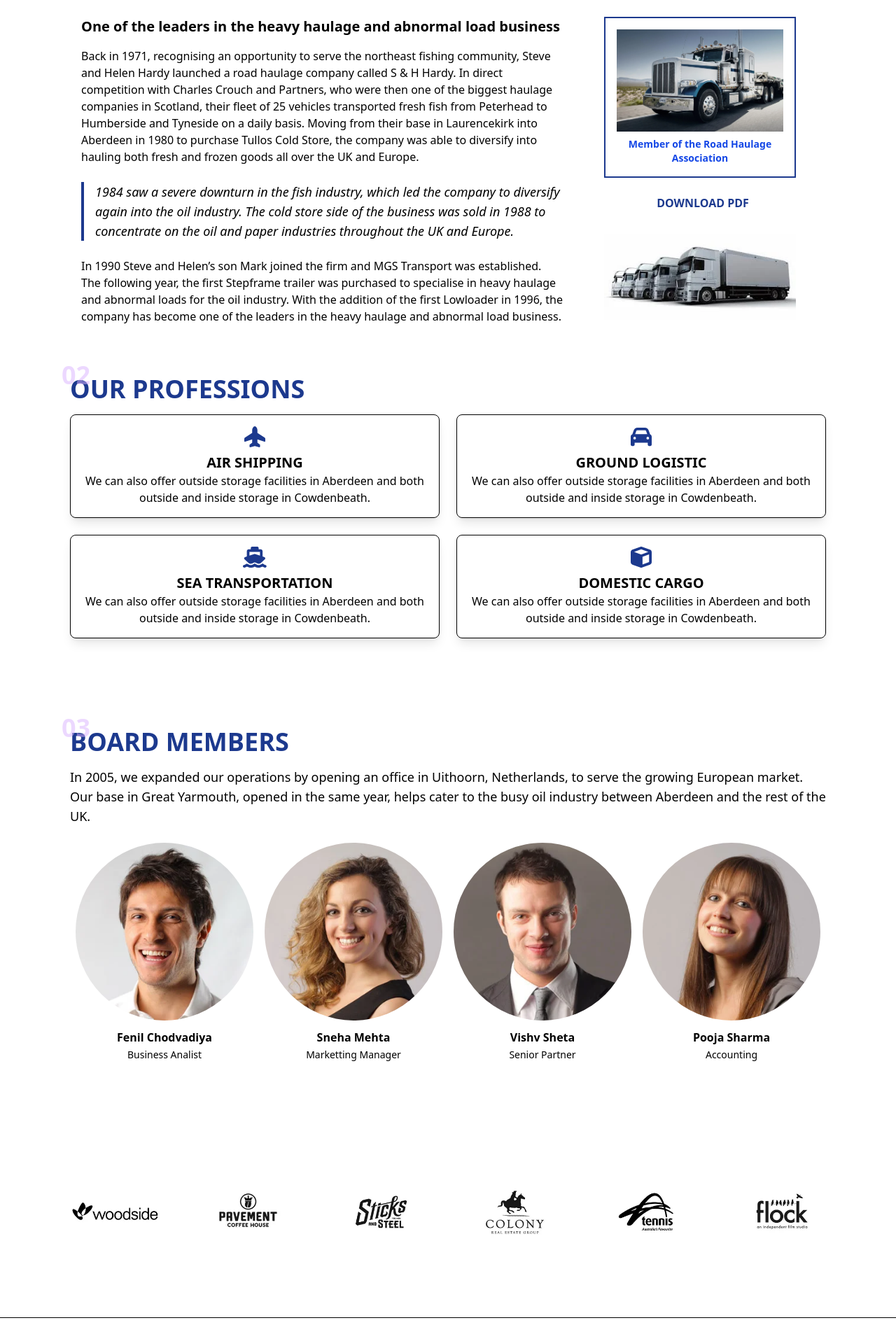
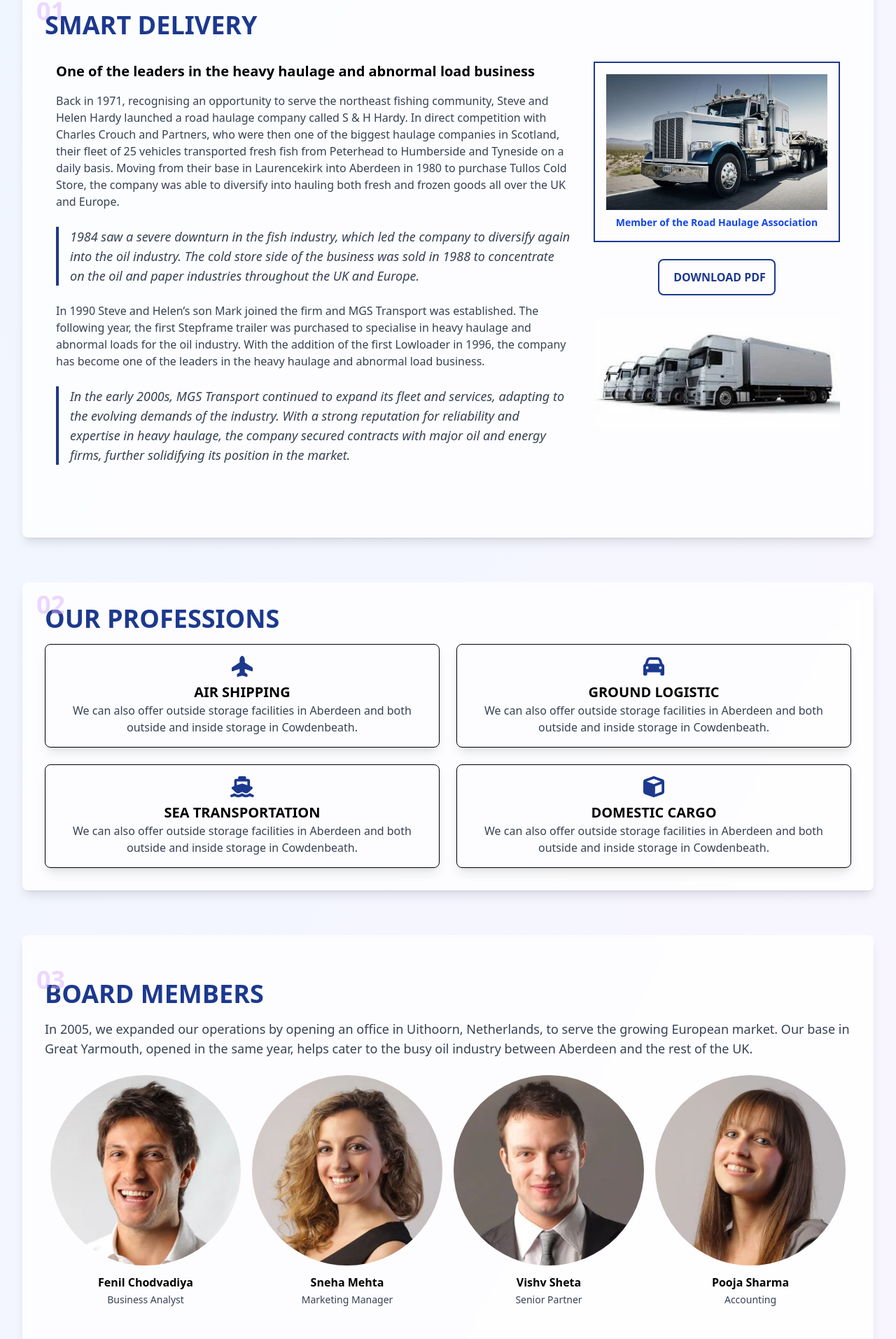
Before and after one commit to Fenil412/Mined_Hackathon_2025, a React (Vite) app in the folder client/: page /about in a window 1280 px wide. Shown: the part 180-2093 px from the top of the page at 70% size. Built offline with nearby package versions, Linux system fonts and the light colour scheme.

Commit message:
Responsive Webpages

```diff
--- a/client/package.json
+++ b/client/package.json
@@ -13,13 +13,17 @@
     "@fortawesome/free-solid-svg-icons": "^6.7.2",
     "@fortawesome/react-fontawesome": "^0.2.2",
     "@tailwindcss/vite": "^4.0.1",
+    "autoprefixer": "^10.4.20",
     "axios": "^1.7.9",
+    "leaflet": "^1.9.4",
+    "postcss": "^8.5.2",
     "react": "^18.3.1",
     "react-dom": "^18.3.1",
     "react-helmet": "^6.1.0",
+    "react-leaflet": "^4.2.1",
     "react-router": "^7.1.4",
     "react-router-dom": "^7.1.4",
-    "tailwindcss": "^4.0.1"
+    "tailwindcss": "^4.0.6"
   },
   "devDependencies": {
     "@eslint/js": "^9.17.0",
--- a/client/src/components/About/About.jsx
+++ b/client/src/components/About/About.jsx
@@ -1,9 +1,6 @@
 import React from "react";
 import { FontAwesomeIcon } from "@fortawesome/react-fontawesome";
-import { faPlaneUp } from "@fortawesome/free-solid-svg-icons";
-import { faCar } from "@fortawesome/free-solid-svg-icons";
-import { faShip } from "@fortawesome/free-solid-svg-icons";
-import { faCube } from "@fortawesome/free-solid-svg-icons";
+import { faPlaneUp, faCar, faShip, faCube } from "@fortawesome/free-solid-svg-icons";
 import truck from "../../../photos/truck.webp";
 import truck2 from "../../../photos/truck2.webp";
 import member1 from "../../../photos/member1.webp";
@@ -18,10 +15,35 @@ import logo5 from "../../../photos/logo5.webp";
 import logo6 from "../../../photos/logo6.webp";
 
 const About = () => {
+  // Array of member data
+  const members = [
+    {
+      name: "Fenil Chodvadiya",
+      role: "Business Analyst",
+      image: member1,
+    },
+    {
+      name: "Sneha Mehta",
+      role: "Marketing Manager",
+      image: member2,
+    },
+    {
+      name: "Vishv Sheta",
+      role: "Senior Partner",
+      image: member3,
+    },
+    {
+      name: "Pooja Sharma",
+      role: "Accounting",
+      image: member4,
+    },
+  ];
+
   return (
-    <div className="ml-25 mr-25">
-      <section className="about-us py-16">
-        <div className="container mx-auto">
+    <div className="min-h-screen bg-gradient-to-br from-blue-50 to-purple-50 py-16">
+      <div className="container mx-auto px-4 sm:px-6 lg:px-8">
+        {/* Section 1: SMART DELIVERY */}
+        <section className="about-us py-16 bg-white/80 backdrop-blur-sm rounded-lg shadow-lg hover:shadow-xl transition-shadow duration-300 p-8 mb-16">
           <div className="row">
             <div className="col-xs-12">
               <h3 className="section-title text-4xl text-blue-900 font-bold mb-4 relative z-10">
@@ -36,41 +58,46 @@ const About = () => {
               {/* Left Side - Three Paragraphs + Blockquote */}
               <div className="w-full md:w-2/3 p-4">
                 <h5 className="lead font-bold text-xl mb-4">
-                  One of the leaders in the heavy haulage and abnormal load
-                  business
+                  One of the leaders in the heavy haulage and abnormal load business
                 </h5>
-                <p className="mb-4">
-                  Back in 1971, recognising an opportunity to serve the
-                  northeast fishing community, Steve and Helen Hardy launched a
-                  road haulage company called S & H Hardy. In direct competition
-                  with Charles Crouch and Partners, who were then one of the
-                  biggest haulage companies in Scotland, their fleet of 25
-                  vehicles transported fresh fish from Peterhead to Humberside
-                  and Tyneside on a daily basis. Moving from their base in
-                  Laurencekirk into Aberdeen in 1980 to purchase Tullos Cold
-                  Store, the company was able to diversify into hauling both
-                  fresh and frozen goods all over the UK and Europe.
+                <p className="mb-4 text-gray-700">
+                  Back in 1971, recognising an opportunity to serve the northeast
+                  fishing community, Steve and Helen Hardy launched a road haulage
+                  company called S & H Hardy. In direct competition with Charles
+                  Crouch and Partners, who were then one of the biggest haulage
+                  companies in Scotland, their fleet of 25 vehicles transported
+                  fresh fish from Peterhead to Humberside and Tyneside on a daily
+                  basis. Moving from their base in Laurencekirk into Aberdeen in
+                  1980 to purchase Tullos Cold Store, the company was able to
+                  diversify into hauling both fresh and frozen goods all over the
+                  UK and Europe.
                 </p>
-                <blockquote className="italic text-lg border-l-4 pl-4 border-blue-900 my-6">
+                <blockquote className="italic text-lg border-l-4 pl-4 border-blue-900 my-6 text-gray-700">
                   1984 saw a severe downturn in the fish industry, which led the
-                  company to diversify again into the oil industry. The cold
-                  store side of the business was sold in 1988 to concentrate on
-                  the oil and paper industries throughout the UK and Europe.
+                  company to diversify again into the oil industry. The cold store
+                  side of the business was sold in 1988 to concentrate on the oil
+                  and paper industries throughout the UK and Europe.
                 </blockquote>
-                <p className="mb-4">
+                <p className="mb-4 text-gray-700">
                   In 1990 Steve and Helen’s son Mark joined the firm and MGS
-                  Transport was established. The following year, the first
-                  Stepframe trailer was purchased to specialise in heavy haulage
-                  and abnormal loads for the oil industry. With the addition of
-                  the first Lowloader in 1996, the company has become one of the
-                  leaders in the heavy haulage and abnormal load business.
+                  Transport was established. The following year, the first Stepframe
+                  trailer was purchased to specialise in heavy haulage and abnormal
+                  loads for the oil industry. With the addition of the first
+                  Lowloader in 1996, the company has become one of the leaders in
+                  the heavy haulage and abnormal load business.
                 </p>
+                <blockquote className="italic text-lg border-l-4 pl-4 border-blue-900 my-6 text-gray-700">
+                  In the early 2000s, MGS Transport continued to expand its fleet and services,
+                  adapting to the evolving demands of the industry. With a strong reputation for
+                  reliability and expertise in heavy haulage, the company secured contracts with
+                  major oil and energy firms, further solidifying its position in the market.
+                </blockquote>
               </div>
 
               {/* Right Side - Images, Caption, and PDF Download */}
               <div className="w-full md:w-1/3 p-4 flex flex-col items-center">
                 {/* Common Bordered Container for First Truck & Caption */}
-                <div className="border-2 border-blue-900 p-4 mb-6 w-full md:w-5/6">
+                <div className="border-2 border-blue-900 p-4 mb-6 w-full hover:scale-105 hover:shadow-xl hover:border-blue-900 transition-all duration-300">
                   <img src={truck} alt="Truck" className="w-full h-auto mb-2" />
                   <figcaption className="text-center text-blue-700 text-sm font-semibold mt-2">
                     Member of the Road Haulage Association
@@ -78,8 +105,8 @@ const About = () => {
                 </div>
 
                 {/* PDF Download Section */}
-                <div className="pdf-catalog mb-4 flex items-center">
-                  <i className="icon-document text-2xl mr-2"></i>
+                <div className="pdf-catalog mb-4 flex items-center border-2 border-blue-900 p-3 rounded-lg hover:scale-105 hover:shadow-xl transition-all duration-300">
+                  <i className="icon-document text-2xl mr-2 text-blue-900"></i>
                   <a href="#" className="text-blue-900 font-bold">
                     DOWNLOAD PDF
                   </a>
@@ -88,13 +115,15 @@ const About = () => {
                 <img
                   src={truck2}
                   alt="Truck 2"
-                  className="w-full md:w-5/6 h-auto my-4"
+                  className="w-full h-auto my-4 hover:scale-105 hover:shadow-xl hover:border-2 hover:border-blue-900 transition-all duration-300"
                 />
               </div>
             </div>
+          </div>
+        </section>
 
-            <div className="col-md-8 col-sm-12">
-              <div className="about-features mt-10">
+        {/* Section 2: OUR PROFESSIONS */}
+        <section className="about-features mt-10 bg-white/80 backdrop-blur-sm rounded-lg shadow-lg hover:shadow-xl transition-shadow duration-300 p-8 mb-16">
           <div className="row">
             <div className="col-xs-12">
               <h3 className="section-title text-4xl text-blue-900 font-bold mb-4 relative z-10">
@@ -107,68 +136,62 @@ const About = () => {
             {/* Grid layout: 2 components per row */}
             <div className="grid grid-cols-1 md:grid-cols-2 gap-6">
               {/* Air Shipping */}
-                    <div className="flex flex-col items-center text-center p-4 border rounded-lg shadow-lg">
+              <div className="flex flex-col items-center text-center p-4 border rounded-lg shadow-lg hover:scale-105 hover:shadow-xl hover:border-2 hover:border-blue-900 transition-all duration-300">
                 <FontAwesomeIcon
                   icon={faPlaneUp}
                   className="text-3xl text-blue-900 mb-2"
                 />
                 <h5 className="text-xl font-semibold">AIR SHIPPING</h5>
-                      <p>
-                        We can also offer outside storage facilities in Aberdeen
-                        and both outside and inside storage in Cowdenbeath.
+                <p className="text-gray-700">
+                  We can also offer outside storage facilities in Aberdeen and both
+                  outside and inside storage in Cowdenbeath.
                 </p>
               </div>
 
               {/* Ground Logistic */}
-                    <div className="flex flex-col items-center text-center p-4 border rounded-lg shadow-lg">
+              <div className="flex flex-col items-center text-center p-4 border rounded-lg shadow-lg hover:scale-105 hover:shadow-xl hover:border-2 hover:border-blue-900 transition-all duration-300">
                 <FontAwesomeIcon
                   icon={faCar}
                   className="text-3xl text-blue-900 mb-2"
                 />
                 <h5 className="text-xl font-semibold">GROUND LOGISTIC</h5>
-                      <p>
-                        We can also offer outside storage facilities in Aberdeen
-                        and both outside and inside storage in Cowdenbeath.
+                <p className="text-gray-700">
+                  We can also offer outside storage facilities in Aberdeen and both
+                  outside and inside storage in Cowdenbeath.
                 </p>
               </div>
 
               {/* Sea Transportation */}
-                    <div className="flex flex-col items-center text-center p-4 border rounded-lg shadow-lg">
+              <div className="flex flex-col items-center text-center p-4 border rounded-lg shadow-lg hover:scale-105 hover:shadow-xl hover:border-2 hover:border-blue-900 transition-all duration-300">
                 <FontAwesomeIcon
                   icon={faShip}
                   className="text-3xl text-blue-900 mb-2"
                 />
-                      <h5 className="text-xl font-semibold">
-                        SEA TRANSPORTATION
-                      </h5>
-                      <p>
-                        We can also offer outside storage facilities in Aberdeen
-                        and both outside and inside storage in Cowdenbeath.
+                <h5 className="text-xl font-semibold">SEA TRANSPORTATION</h5>
+                <p className="text-gray-700">
+                  We can also offer outside storage facilities in Aberdeen and both
+                  outside and inside storage in Cowdenbeath.
                 </p>
               </div>
 
               {/* Domestic Cargo */}
-                    <div className="flex flex-col items-center text-center p-4 border rounded-lg shadow-lg">
+              <div className="flex flex-col items-center text-center p-4 border rounded-lg shadow-lg hover:scale-105 hover:shadow-xl hover:border-2 hover:border-blue-900 transition-all duration-300">
                 <FontAwesomeIcon
                   icon={faCube}
                   className="text-3xl text-blue-900 mb-2"
                 />
                 <h5 className="text-xl font-semibold">DOMESTIC CARGO</h5>
-                      <p>
-                        We can also offer outside storage facilities in Aberdeen
-                        and both outside and inside storage in Cowdenbeath.
+                <p className="text-gray-700">
+                  We can also offer outside storage facilities in Aberdeen and both
+                  outside and inside storage in Cowdenbeath.
                 </p>
-                    </div>
-                  </div>
-                </div>
-              </div>
               </div>
             </div>
           </div>
         </section>
 
-      <section className="members py-16">
-        <div className="container mx-auto">
+        {/* Section 3: BOARD MEMBERS */}
+        <section className="members py-16 bg-white/80 backdrop-blur-sm rounded-lg shadow-lg hover:shadow-xl transition-shadow duration-300 p-8 mb-16">
           <div className="row">
             <div className="col-xs-12 mb-6">
               <h3 className="section-title text-4xl text-blue-900 font-bold mb-4 relative z-10">
@@ -177,140 +200,56 @@ const About = () => {
                 </span>
                 BOARD MEMBERS
               </h3>
-              <p className="intro text-lg">
+              <p className="intro text-lg text-gray-700">
                 In 2005, we expanded our operations by opening an office in
                 Uithoorn, Netherlands, to serve the growing European market. Our
-                base in Great Yarmouth, opened in the same year, helps cater to
-                the busy oil industry between Aberdeen and the rest of the UK.
+                base in Great Yarmouth, opened in the same year, helps cater to the
+                busy oil industry between Aberdeen and the rest of the UK.
               </p>
             </div>
 
             {/* Member Photos in Single Line */}
-            <div className="flex justify-between flex-wrap mb-6">
-              <div className="member text-center w-1/4 px-2 mb-6">
-                <figure>
+            <div className="flex flex-wrap justify-between mb-6">
+              {members.map((member, index) => (
+                <div key={index} className="member text-center w-full sm:w-1/2 md:w-1/4 px-2 mb-6">
+                  <figure className="hover:scale-105 hover:shadow-xl hover:border-2 hover:border-blue-900 transition-all duration-300">
                     <img
-                    src={member1}
-                    alt="John Harris"
+                      src={member.image}
+                      alt={member.name}
                       className="w-full h-auto rounded-full mb-3 mx-auto"
                     />
                     <figcaption>
-                    <h5 className="font-semibold">Fenil Chodvadiya</h5>
-                    <small className="text-sm">Business Analist</small>
+                      <h5 className="font-semibold">{member.name}</h5>
+                      <small className="text-sm text-gray-700">{member.role}</small>
                     </figcaption>
                   </figure>
                 </div>
-
-              <div className="member text-center w-1/4 px-2 mb-6">
-                <figure>
-                  <img
-                    src={member2}
-                    alt="Louise O'Donnell"
-                    className="w-full h-auto rounded-full mb-3 mx-auto"
-                  />
-                  <figcaption>
-                    <h5 className="font-semibold">Sneha Mehta</h5>
-                    <small className="text-sm">Marketting Manager</small>
-                  </figcaption>
-                </figure>
-              </div>
-
-              <div className="member text-center w-1/4 px-2 mb-6">
-                <figure>
-                  <img
-                    src={member3}
-                    alt="Bernard Crotty"
-                    className="w-full h-auto rounded-full mb-3 mx-auto"
-                  />
-                  <figcaption>
-                    <h5 className="font-semibold">Vishv Sheta</h5>
-                    <small className="text-sm">Senior Partner</small>
-                  </figcaption>
-                </figure>
-              </div>
-
-              <div className="member text-center w-1/4 px-2 mb-6">
-                <figure>
-                  <img
-                    src={member4}
-                    alt="Melanie Saunders"
-                    className="w-full h-auto rounded-full mb-3 mx-auto"
-                  />
-                  <figcaption>
-                    <h5 className="font-semibold">Pooja Sharma</h5>
-                    <small className="text-sm">Accounting</small>
-                  </figcaption>
-                </figure>
-              </div>
-            </div>
+              ))}
             </div>
           </div>
         </section>
 
-      <section className="clients py-16 mb-12">
-        <div className="container mx-auto">
+        {/* Section 4: CLIENTS */}
+        <section className="clients py-16 bg-white/80 backdrop-blur-sm rounded-lg shadow-lg hover:shadow-xl transition-shadow duration-300 p-8 mb-12">
           <div className="row">
             <div className="col-xs-12">
-              <ul className="flex justify-between flex-wrap">
-                <li>
-                  <figure>
+              <ul className="flex flex-wrap justify-center gap-6">
+                {[logo1, logo2, logo3, logo4, logo5, logo6].map((logo, index) => (
+                  <li key={index}>
+                    <figure className="hover:scale-105 hover:shadow-xl hover:border-2 hover:border-blue-900 transition-all duration-300">
                       <img
-                      src={logo1}
-                      alt="Logo 1"
+                        src={logo}
+                        alt={`Logo ${index + 1}`}
                         className="w-32 h-auto filter grayscale-100 hover:grayscale-0 transition-all duration-300"
                       />
                     </figure>
                   </li>
-                <li>
-                  <figure>
-                    <img
-                      src={logo2}
-                      alt="Logo 2"
-                      className="w-32 h-auto filter grayscale-100 hover:grayscale-0 transition-all duration-300"
-                    />
-                  </figure>
-                </li>
-                <li>
-                  <figure>
-                    <img
-                      src={logo3}
-                      alt="Logo 3"
-                      className="w-32 h-auto filter grayscale-100 hover:grayscale-0 transition-all duration-300"
-                    />
-                  </figure>
-                </li>
-                <li>
-                  <figure>
-                    <img
-                      src={logo4}
-                      alt="Logo 4"
-                      className="w-32 h-auto filter grayscale-100 hover:grayscale-0 transition-all duration-300"
-                    />
-                  </figure>
-                </li>
-                <li>
-                  <figure>
-                    <img
-                      src={logo5}
-                      alt="Logo 5"
-                      className="w-32 h-auto filter grayscale-100 hover:grayscale-0 transition-all duration-300"
-                    />
-                  </figure>
-                </li>
-                <li>
-                  <figure>
-                    <img
-                      src={logo6}
-                      alt="Logo 6"
-                      className="w-32 h-auto filter grayscale-100 hover:grayscale-0 transition-all duration-300"
-                    />
-                  </figure>
-                </li>
+                ))}
               </ul>
             </div>
           </div>
+        </section>
       </div>
-      </section>
     </div>
   );
 };
```
Also changed, not shown: client/src/components/Contact/Contact.jsx (+45 -30 lines), client/src/components/Header/Header.jsx (+57 -18 lines), client/src/components/Services/Services.jsx (+89 -44 lines), client/src/context/theme.js (added, +13 -0 lines), 2 other files (tests, documents, lock files or other folders). Lines whose indentation alone changed are shown as unchanged.
